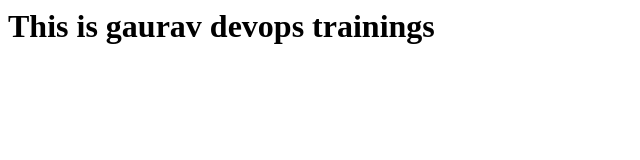
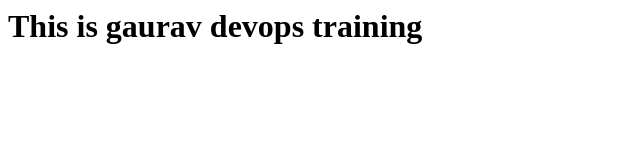
Before and after one commit to gauravjamdar/git, a plain HTML site: page index.html in a window 1280 px wide. Shown: the full height of the page, 0-640 px from the left. Drawn offline with Linux system fonts and the light colour scheme.

Commit message:
Update index.html

```diff
--- a/index.html
+++ b/index.html
@@ -1 +1 @@
-<h1> This is gaurav devops trainings</h1>
+<h1> This is gaurav devops training</h1>
```
